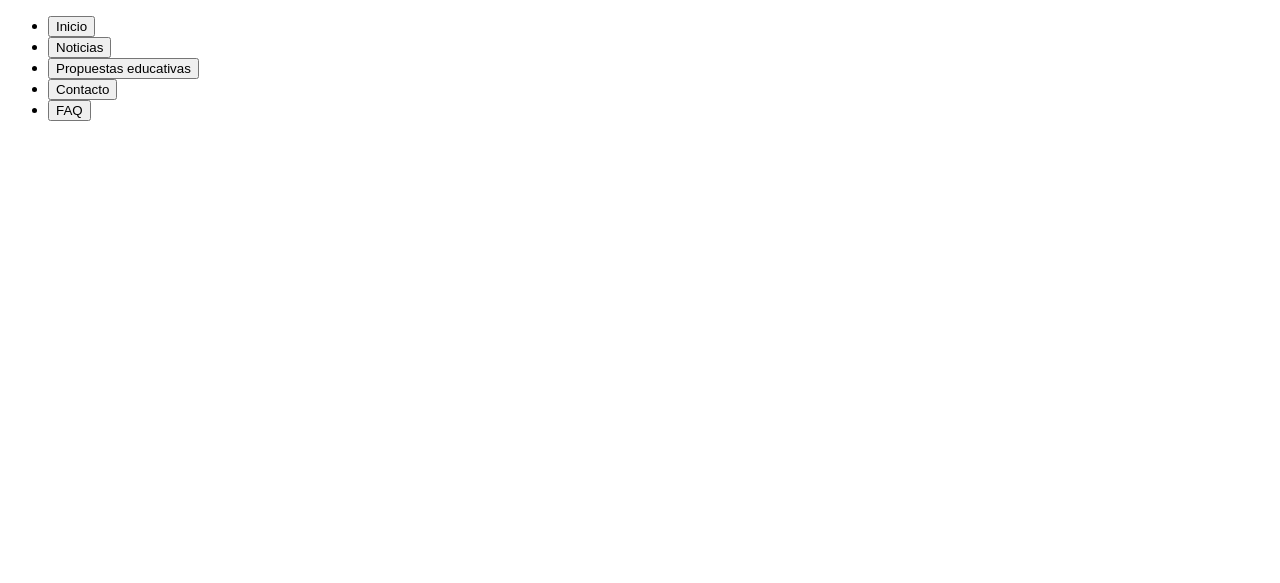
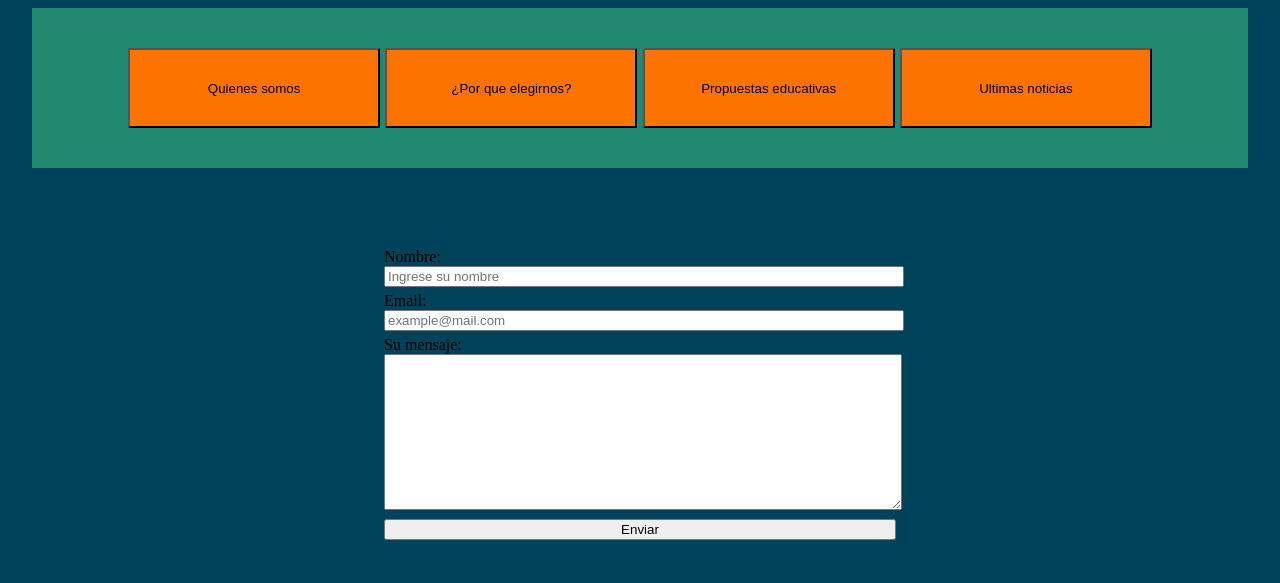
Before and after one commit to fran-garrido-da/IntegradorFront, a plain HTML site: page Integrador/index.html in a window 1280 px wide. Drawn offline with Linux system fonts and the light colour scheme.

Commit message:
added css and experimented with layout

```diff
--- a/Integrador/index.html
+++ b/Integrador/index.html
@@ -1,25 +1,47 @@
+<!-- escuela primara
+
+
+-->
 <!DOCTYPE html>
 <html lang="en">
 <head>
     <meta charset="UTF-8">
     <meta name="viewport" content="width=device-width, initial-scale=1.0">
+    <link rel="stylesheet" href="./style.css">
     <title>Document</title>
 </head>
 <body>
     <header>
-        <nav class="navbar container">
-            <ul>
-                <li><button class="btn-navbar">Inicio</button></li>
-                <li><button class="btn-navbar">Noticias</button></li>
-                <li><button class="btn-navbar">Propuestas educativas</button></li>
-                <li><button class="btn-navbar">Contacto</button></li>
-                <li><button class="btn-navbar">FAQ</button></li>
+        <nav class="navbar">
+            <ul class="container">
+                <button class="btn-navbar">Quienes somos</button>
+                <button class="btn-navbar">¿Por que elegirnos?</button>
+                <button class="btn-navbar">Propuestas educativas</button>
+                <button class="btn-navbar">Ultimas noticias</button>
             </ul>
         </nav>
     </header>
-    <main>
-        <form>
+    <main class="container">
+        <form class="container form">
             <!-- nombre,email,mensaje - minimo -->
+            <label for="">Nombre:
+                <input type="text" name="nombre" id="nombre" placeholder="Ingrese su nombre">
+            </label>
+            <label for="">Email:
+                <input type="email" name="email" id="email" placeholder="example@mail.com">
+            </label>
+            <label for="mensaje">
+                Su mensaje:
+                <textarea
+                name="mensaje"
+                id="mensaje"
+                cols="30"
+                rows="10"
+                spellcheck
+              >
+            </textarea>
+            </label>
+            <button type="submit">Enviar</button>
         </form>
     </main>
     <footer>
--- a/Integrador/style.css
+++ b/Integrador/style.css
@@ -0,0 +1,40 @@
+:root{
+    --prim: #FC7300;
+    --sec: #1F8A70;
+    --ter: #00425A;
+    --cuar: #181823;
+    --quin: #EFF5F5;
+}
+body{
+    background-color: var(--ter);
+}
+.navbar{
+    width:95vw;
+    margin:0 auto;
+    height:fit-content;
+    background-color: var(--sec);
+
+}
+.container{
+    display:flex;
+    justify-content: center;
+    flex-wrap:wrap;
+    margin:0 auto;
+    gap: 0.4vw;
+    padding: 5vh;
+
+}
+.form{
+    width:40vw;
+    flex-direction: column;
+}
+label,input,textarea{
+    width:100%
+}
+.btn-navbar{
+    background-color: var(--prim);
+    width:19.7vw;
+    height: 10vh;
+    text-overflow: clip;
+
+}
```
